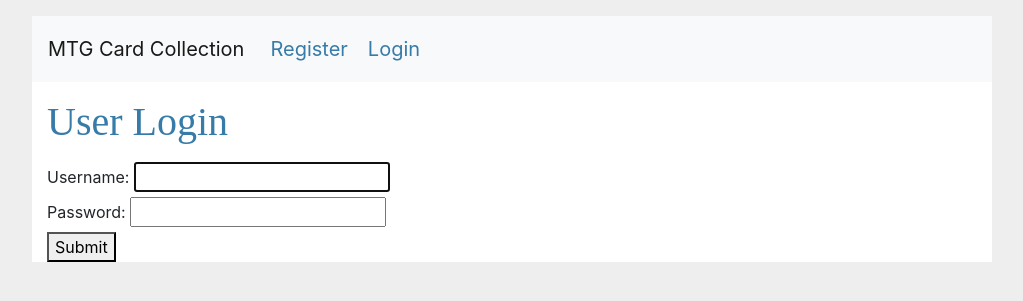
After one commit to davmor21/miniProject4DavonMorrisF2024, a Django app: page /users/login/ in a window 1280 px wide. The commit adds this page. Shown: the top 301 px of the page, without its empty margins (128-1151 px from the left). Run offline with Django 5.2, Linux system fonts and the light colour scheme; some libraries are stand-ins or nearby versions.

Commit message:
Finished User Authentication

```diff
--- a/tcgApp/cards/static/cards/style.css
+++ b/tcgApp/cards/static/cards/style.css
@@ -2,6 +2,9 @@ html { font-family: sans-serif; background: #eee; padding: 1rem; }
 body { max-width: 960px; margin: 0 auto; background: white; }
 h1 { font-family: serif; color: #377ba8; margin: 1rem 0; }
 a { color: #377ba8; text-decoration: none;}
+a:hover{
+    text-decoration: none;
+}
 hr { border: none; border-top: 1px solid lightgray; }
 nav { background: lightgray; display: flex; align-items: center; padding: 0 0.5rem; }
 nav h1 { flex: auto; margin: 0; }
@@ -28,6 +31,17 @@ input[type=submit] { align-self: start; min-width: 10em; }
     max-width: 200px;
     max-height: 300px;
 }
+.nav-authentication-links{
+    color: #377ba8;
+    padding: 10px;
+    font-size: 20px;
+    text-decoration: none;
+    float: right;
+
+}
+.nav-authentication-links:hover{
+    color: #064666;
+}
 .collection-list, .card-list{
     list-style: none;
 }
--- a/tcgApp/cards/urls.py
+++ b/tcgApp/cards/urls.py
@@ -4,7 +4,7 @@ from . import views
 
 app_name = "cards"
 urlpatterns = [
-    path("", views.IndexView.as_view(), name="index"),
+    path("", views.IndexView, name="index"),
     path("<int:pk>/", views.DetailView.as_view(), name="detail"),
     path("<int:pk>/results/", views.ResultsView.as_view(), name="results"),
     path("<int:collection_id>/submit/", views.submit, name="submit"),
--- a/tcgApp/mysite/settings.py
+++ b/tcgApp/mysite/settings.py
@@ -32,6 +32,7 @@ ALLOWED_HOSTS = []
 
 INSTALLED_APPS = [
     "cards.apps.CardsConfig",
+    "users.apps.UsersConfig",
     "django.contrib.admin",
     "django.contrib.auth",
     "django.contrib.contenttypes",
--- a/tcgApp/mysite/urls.py
+++ b/tcgApp/mysite/urls.py
@@ -2,6 +2,7 @@ from django.contrib import admin
 from django.urls import include, path
 
 urlpatterns = [
+    path("admin/", admin.site.urls),
     path("cards/", include("cards.urls")),
-    path("admin/", admin.site.urls),
+    path("users/", include("users.urls")),
 ]
--- a/tcgApp/templates/base.html
+++ b/tcgApp/templates/base.html
@@ -14,6 +14,15 @@
       <button class="navbar-toggler" type="button" data-toggle="collapse" data-target="#navbarNav" aria-controls="navbarNav" aria-expanded="false" aria-label="Toggle navigation">
         <span class="navbar-toggler-icon"></span>
       </button>
+      {% if user.is_authenticated %}
+          <form  class="logout" action="{% url "users:logout" %}" method="post">
+            {% csrf_token %}
+            <button class="logout-button">Logout</button>
+          </form>
+      {% else %}
+          <a class="nav-authentication-links" href="{% url "users:register" %}">Register</a>
+          <a class="nav-authentication-links" href="{% url "users:login" %}">Login</a>
+      {% endif %}
     </nav>
     <div class="container">
         {% block content %}
--- /dev/null
+++ b/tcgApp/users/templates/users/login.html
@@ -0,0 +1,10 @@
+{% extends 'base.html' %}
+
+{% block content %}
+    <h1>User Login</h1>
+    <form class="form-with-validation" action ="/users/login/" method="post">
+        {% csrf_token %}
+        {{ form }}
+    <button class="form-submit">Submit</button>
+    </form>
+{% endblock %}
--- /dev/null
+++ b/tcgApp/users/urls.py
@@ -0,0 +1,9 @@
+from django.urls import path
+from . import views
+
+app_name = "users"
+urlpatterns = [
+    path("register/", views.register_view, name="register"),
+    path("login/", views.login_view, name="login"),
+    path("logout/", views.logout_view, name="logout"),
+]
--- a/tcgApp/users/views.py
+++ b/tcgApp/users/views.py
@@ -1,3 +1,26 @@
-from django.shortcuts import render
+from django.shortcuts import render, redirect
+from django.contrib.auth.forms import UserCreationForm, AuthenticationForm
+from django.contrib.auth import login, logout
+def register_view(request):
+    if request.method == 'POST':
+        form = UserCreationForm(request.POST)
+        if form.is_valid():
+            login(request, form.save())
+            return redirect('cards:index')
+    else:
+        form = UserCreationForm()
+    return render(request,  "users/register.html", {'form': form})
+def login_view(request):
+    if request.method == 'POST':
+        form = AuthenticationForm(data=request.POST)
+        if form.is_valid():
+            login(request, form.get_user())
+            return redirect('cards:index')
+    else:
+        form = AuthenticationForm()
+    return render(request, "users/login.html", {'form': form})
 
-# Create your views here.
+def logout_view(request):
+    if request.method == 'POST':
+        logout(request)
+        return redirect('cards:index')
```
Also changed, not shown: tcgApp/cards/views.py (+14 -14 lines), tcgApp/users/templates/users/register.html (added, +10 -0 lines), README.md.
